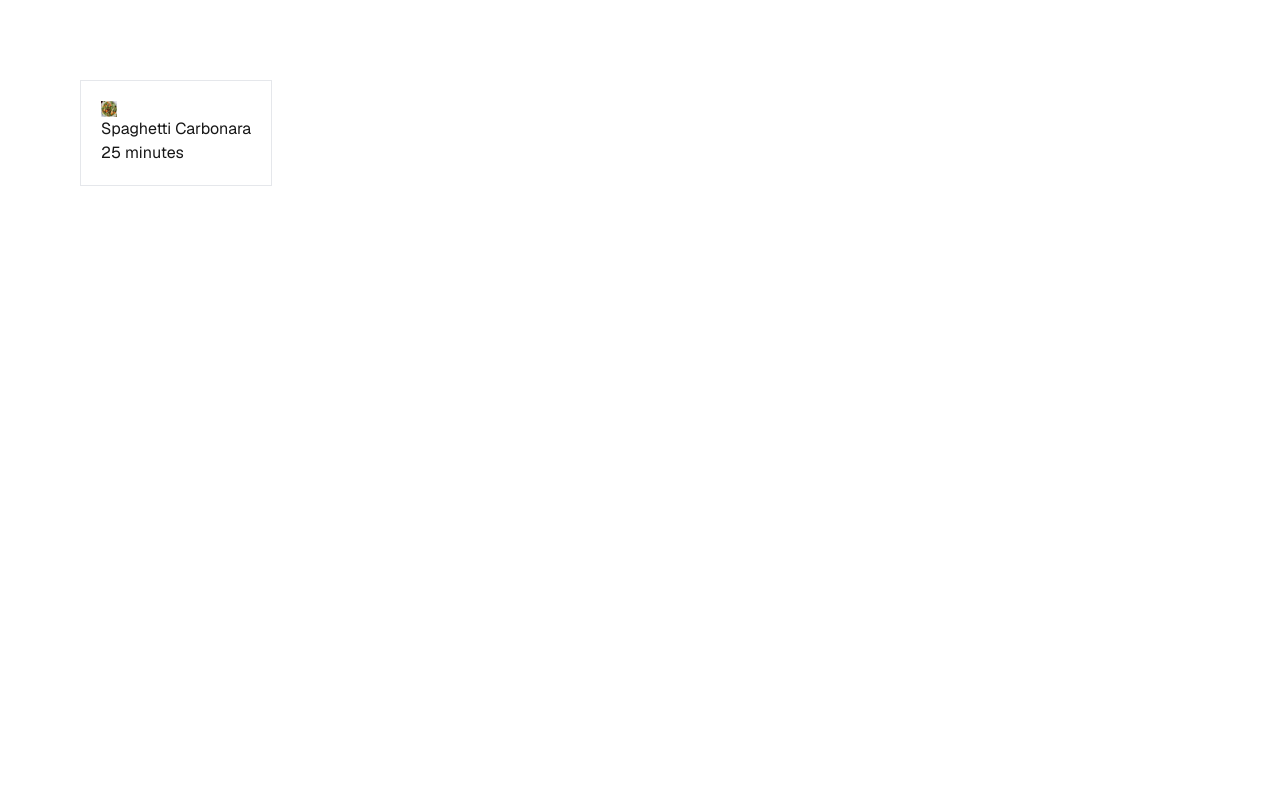
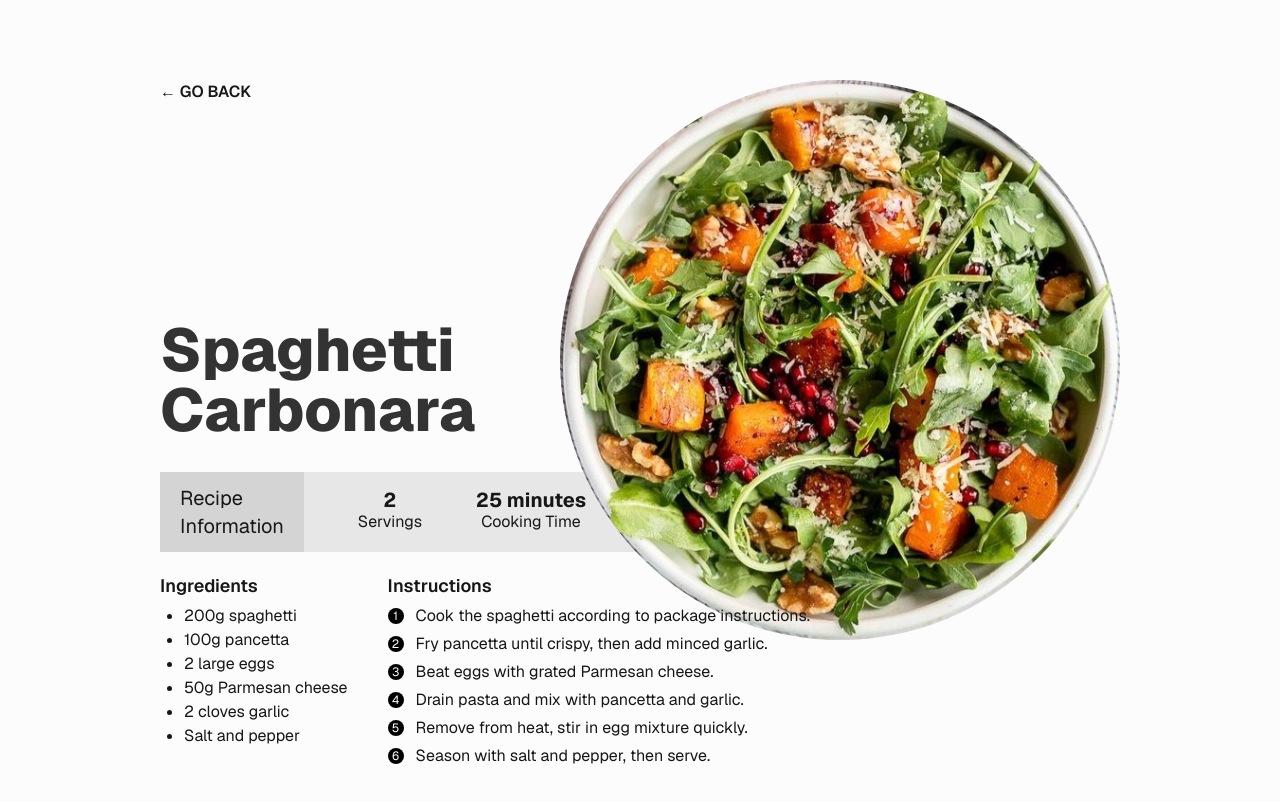
Before and after one commit to addomingo/Next-Recipe-Application, a Next.js app: page /recipes/1 in a window 1280 px wide. Shown: the top 802 px of the page. Built offline with nearby package versions, Linux system fonts and the light colour scheme.

Commit message:
feat: implement RecipeDetails component

```diff
--- a/app/recipes/[id]/page.tsx
+++ b/app/recipes/[id]/page.tsx
@@ -4,6 +4,7 @@ import { useEffect, useState } from "react";
 import Recipe from "@/types/recipe";
 import { useParams} from "next/navigation";
 import Image from "next/image";
+import RecipeDetails from "@/components/RecipeDetail";
 
 export default function RecipeDetailPage() {
     const params = useParams();
@@ -21,8 +22,8 @@ export default function RecipeDetailPage() {
     }
 
     return (
-        <div className="flex flex-row gap-5 p-20">
-            <div key={recipeDetails.id} className="flex flex-col justify-between border p-5">
+        <div className="flex flex-row gap-5 py-20 px-40 bg-MainBackground">
+            {/* <div key={recipeDetails.id} className="flex flex-col justify-between border p-5">
                 <Image
                     src={recipeDetails.image}
                     alt={recipeDetails.name}
@@ -31,7 +32,8 @@ export default function RecipeDetailPage() {
                 />
                 <h2>{recipeDetails.name}</h2>
                 <p>{recipeDetails.cookingTime}</p>
-            </div>
+            </div> */}
+            <RecipeDetails recipe={recipeDetails} />
         </div>
     );
 }
--- /dev/null
+++ b/components/RecipeDetail.tsx
@@ -0,0 +1,77 @@
+"use client"
+import Recipe from "@/types/recipe";
+import Image from "next/image";
+import { useRouter } from "next/navigation";
+
+export default function RecipeDetails({ recipe }: { recipe: Recipe }) {
+    const router = useRouter();
+
+  return (
+    <div className="w-full">
+        <section className="w-full relative">
+            <div className="h-[15rem]">
+                <button type="button" className="font-semibold" onClick={() => router.back()}>
+                    ← GO BACK
+                </button>
+            </div>
+            <h1 className="max-w-[50%] text-BlackText font-extrabold text-6xl">{recipe.name}</h1>
+            <div className="absolute top-0 right-0">
+                <div className="h-[35rem] aspect-square relative">
+                    <Image
+                        src={recipe.image}
+                        alt={recipe.name}
+                        fill
+                        className="rounded-full object-cover"
+                    />
+                </div>
+            </div>
+        </section>
+
+        <section className="mt-8">
+            <RecipeInformation servings={recipe.servings} cookingTime={recipe.cookingTime} />
+            <div className="flex mt-5 gap-10 relative z-99">
+                <div className="flex flex-col gap-1 max-w-[30%]">
+                    <h3 className="text-lg font-semibold">Ingredients</h3>
+                    <ul className="list-disc pl-6">
+                        { recipe.ingredients.map((ingredient, index) =>
+                            <li key={index}>{ingredient}</li>
+                        )}
+                    </ul>
+                </div>
+                <div className="flex flex-col gap-1 max-w-[70%]">
+                    <h3 className="text-lg font-semibold">Instructions</h3>
+                    { recipe.instructions.map((instruction, index) =>
+                        <div className="flex gap-3 items-start">
+                            <div className="w-4 h-4 rounded-full flex-shrink-0 bg-black text-xs text-white flex items-center justify-center mt-1">{index + 1}</div>
+                            <h4>{instruction}</h4>
+                        </div>
+                    )}
+                </div>
+            </div>
+        </section>
+    </div>
+  );
+}
+
+interface RecipeInformationProps {
+    servings: number;
+    cookingTime: string;
+}
+
+function RecipeInformation({ servings, cookingTime }: RecipeInformationProps) {
+    return (
+        <div className="flex max-w-[50%]">
+            <div className="bg-BlackText/20 py-3 px-5 text-xl">Recipe <br /> Information</div>
+            <div className="bg-BlackText/10 flex flex-grow justify-evenly items-center">
+                <div className="flex flex-col items-center">
+                    <h4 className="text-xl font-bold leading-none">{servings}</h4>
+                    <h5>Servings</h5>
+                </div>
+                <div className="flex flex-col items-center">
+                    <h4 className="text-xl font-bold leading-none">{cookingTime}</h4>
+                    <h5>Cooking Time</h5>
+                </div>
+            </div>
+        </div>
+    );
+}
```
Also changed, not shown: components/FeaturedRecipes.tsx (+0 -92 lines).
